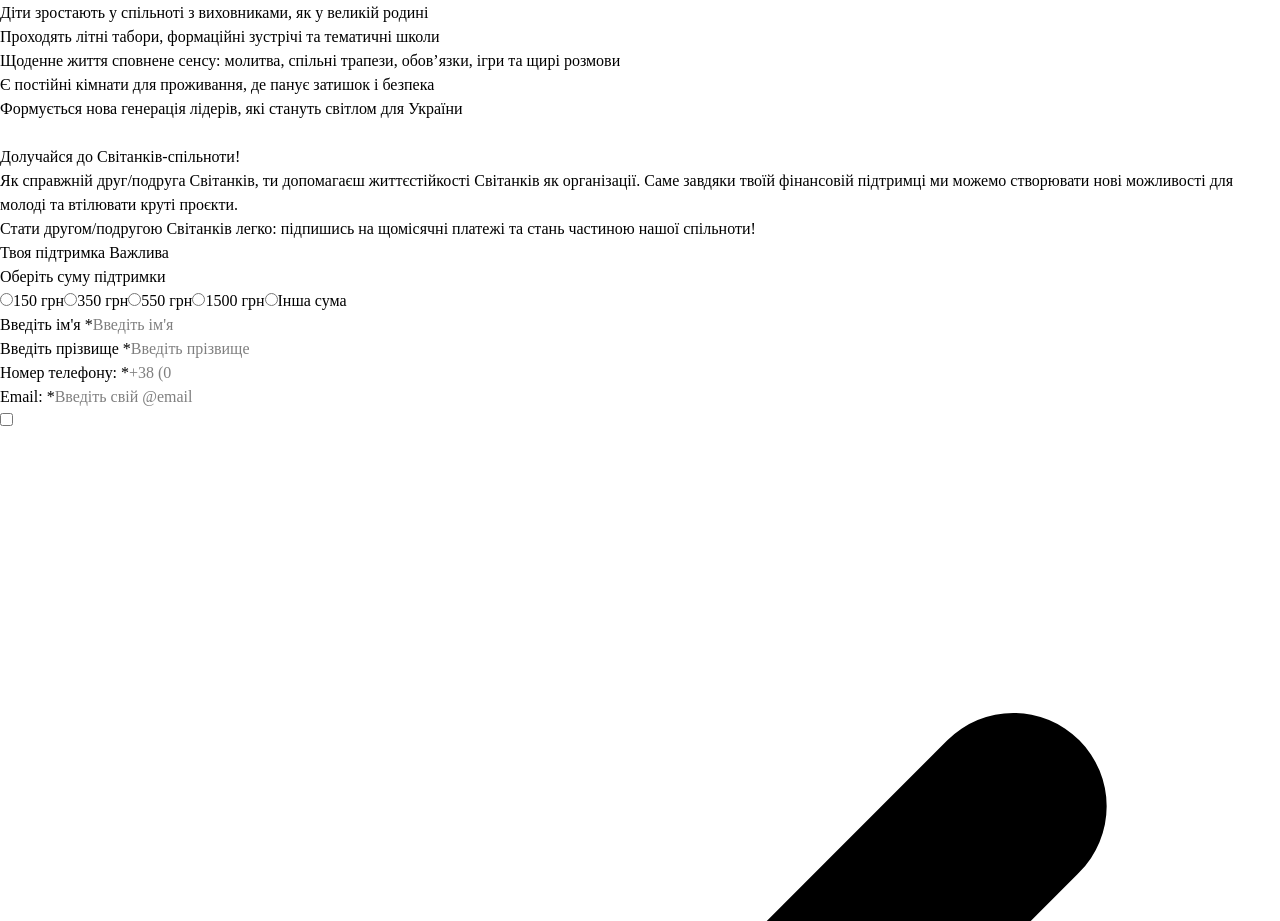
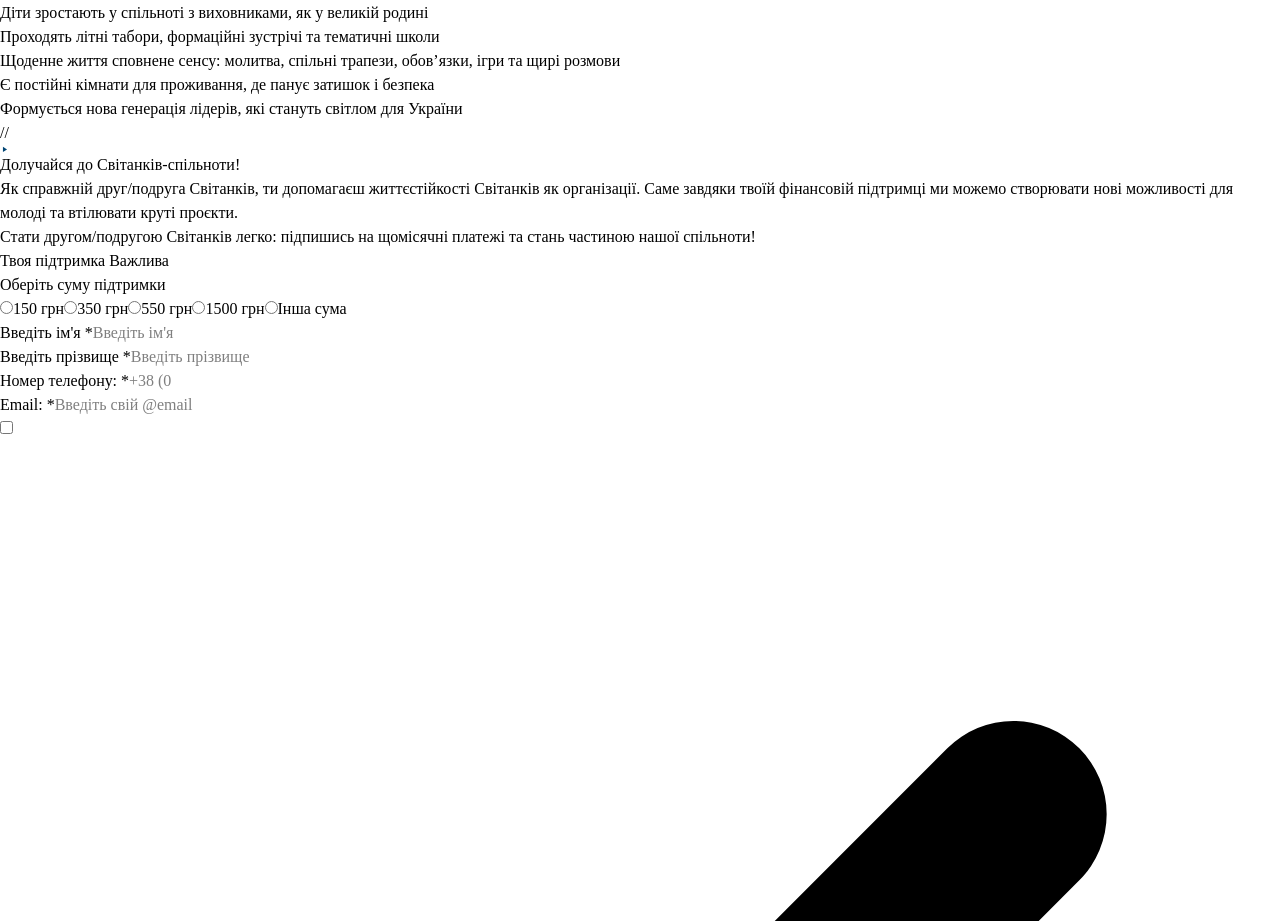
Before and after one commit to Yurapidlyskiy/svitanky-web, a Next.js app in the folder apps/user-web/: page / in a window 1280 px wide. Shown: the part 10303-11224 px from the top of the page. Built offline with nearby package versions, Linux system fonts and the light colour scheme.

Commit message:
test fix

```diff
--- a/apps/user-web/app/components/home/sections/video-section/YouTubePlayer.tsx
+++ b/apps/user-web/app/components/home/sections/video-section/YouTubePlayer.tsx
@@ -32,6 +32,7 @@ export function YouTubePlayer({ title, videoId }: YouTubePlayerProps) {
       onClick={() => setIsPlaying(true)}
       type="button"
     >
+      //
       <div className="absolute inset-0 overflow-hidden rounded-3xl bg-gray-200">
         <Image
           alt={title}
@@ -41,7 +42,6 @@ export function YouTubePlayer({ title, videoId }: YouTubePlayerProps) {
           src={`https://i.ytimg.com/vi/${videoId}/maxresdefault.jpg`}
         />
       </div>
-
       <span className="absolute -bottom-5 -right-5 flex size-[72px] sm:-bottom-7 sm:-right-7 sm:size-[90px] items-center justify-center">
         <span
           className="absolute inset-0 hidden rounded-full border-2 border-[#004574] bg-transparent group-hover:block group-hover:animate-ping"
```
